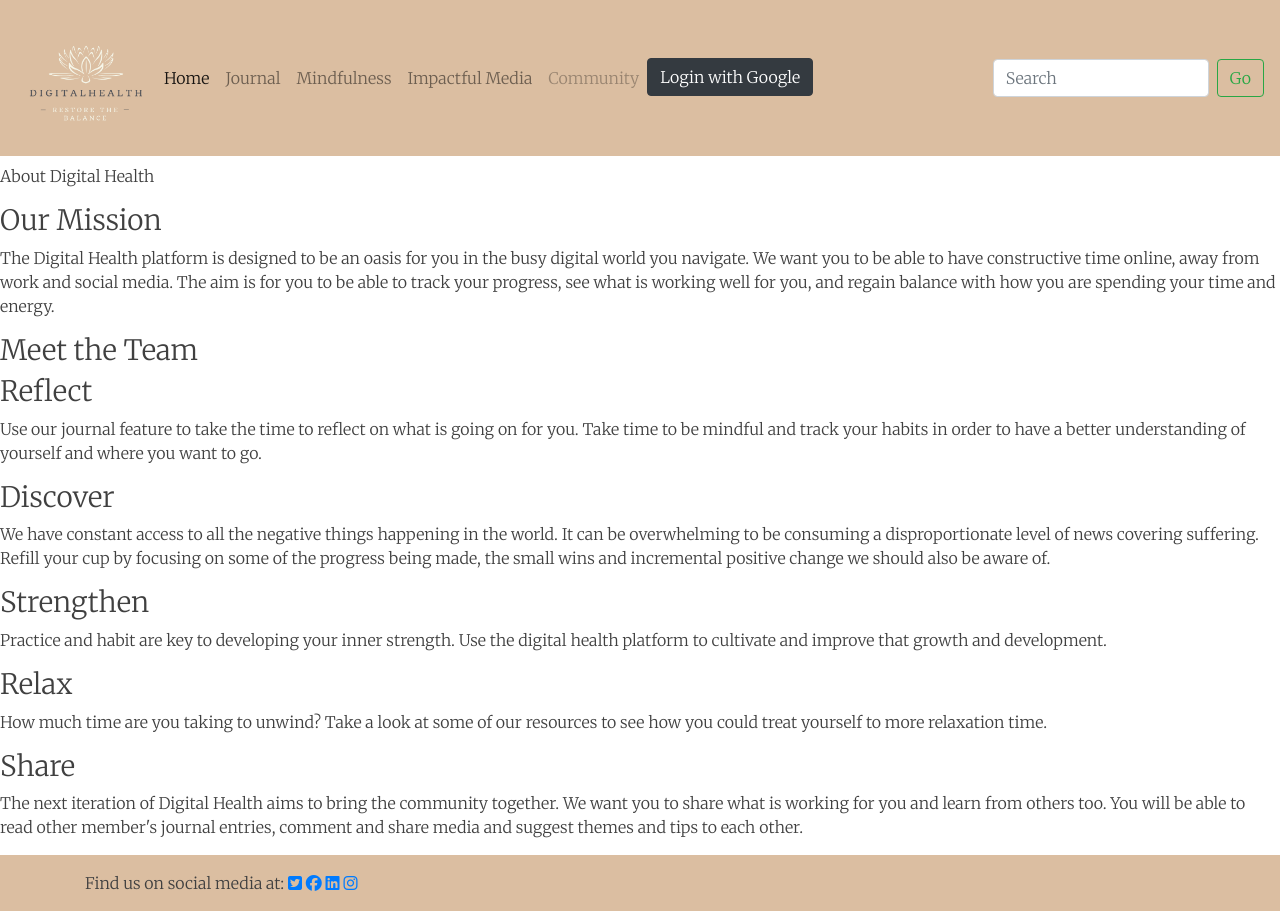
After one commit to jswoodburn/sky-get-into-tech-project, a Flask app: template application/templates/aboutus.html in a window 1280 px wide. The commit adds this page. Run offline with Flask 2, Linux system fonts and the light colour scheme; the template is opened without the code that fills it, so the values that code supplies are empty; some libraries are stand-ins or nearby versions.

Commit message:
added about us html

```diff
--- /dev/null
+++ b/application/templates/aboutus.html
@@ -0,0 +1,26 @@
+{% extends "layout.html" %} {% block body_content %}
+<p>About Digital Health</p>
+<h3>Our Mission</h3>
+<p> The Digital Health platform is designed to be an oasis for you in the busy digital world you navigate. We want you
+to be able to have constructive time online, away from work and social media. The aim is for you to be able to
+track your progress, see what is working well for you, and regain balance with how you are spending your time and
+    energy.</p>
+<h3>Meet the Team</h3>
+<h3>Reflect</h3>
+<p>Use our journal feature to take the time to reflect on what is going on for you. Take time to be mindful and track
+your habits in order to have a better understanding of yourself and where you want to go. </p>
+<h3>Discover</h3>
+<p>We have constant access to all the negative things happening in the world. It can be overwhelming to be consuming
+a disproportionate level of news covering suffering. Refill your cup by focusing on some of the progress being made,
+the small wins and incremental positive change we should also be aware of. </p>
+<h3>Strengthen</h3>
+<p> Practice and habit are key to developing your inner strength. Use the digital health platform to cultivate
+and improve that growth and development. </p>
+<h3>Relax</h3>
+<p>How much time are you taking to unwind? Take a look at some of our resources to see how you could treat yourself to
+more relaxation time. </p>
+<h3>Share</h3>
+<p>The next iteration of Digital Health aims to bring the community together. We want you to share what is working for
+you and learn from others too. You will be able to read other member's journal entries, comment and share media
+and suggest themes and tips to each other. </p>
+{% endblock %}
--- a/application/templates/journal_entry.html
+++ b/application/templates/journal_entry.html
@@ -1,5 +1,7 @@
 {% extends "layout.html" %}
 {% block body_content %}
+<div>
 <p>{{entry}}</p>
 <h3>Posted by {{author}} on {{date}} at {{time}}</h3>
+</div>
 {% endblock %}
```
Also changed, not shown: application/routes.py (+2 -5 lines).
